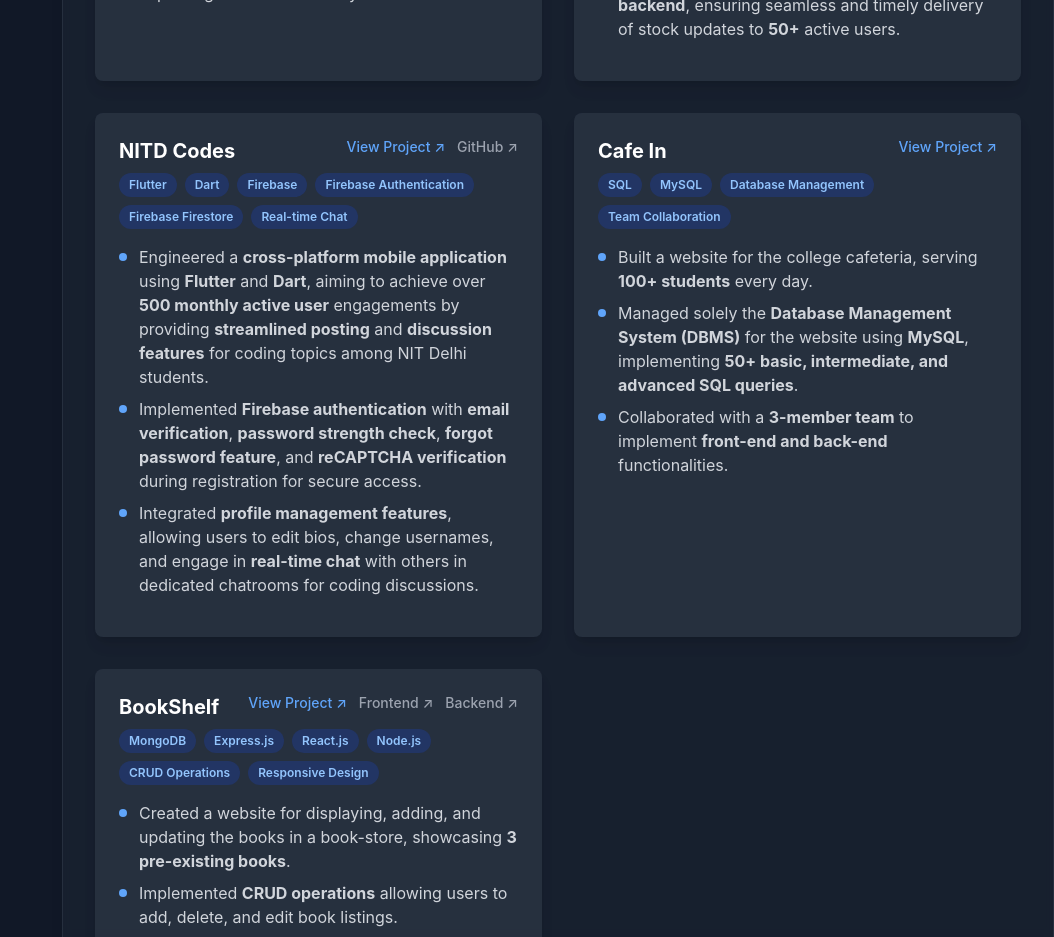
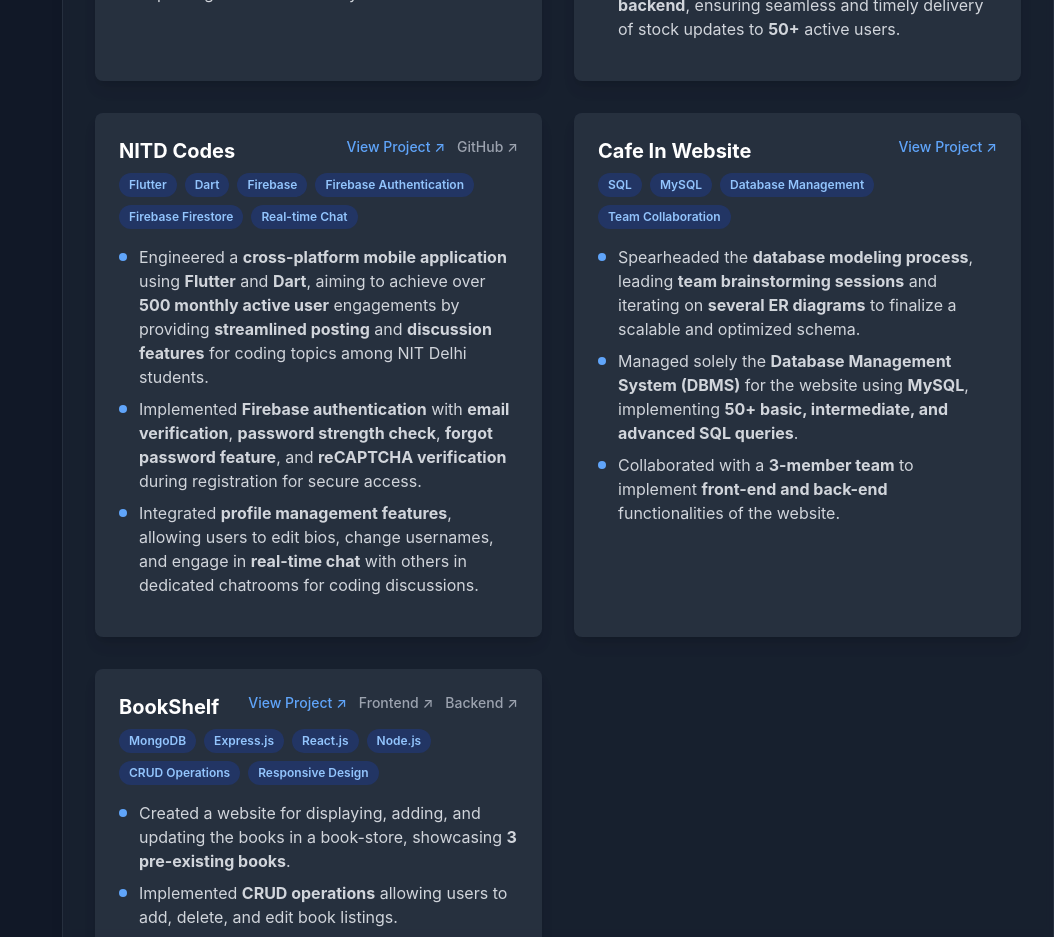
Before and after one commit to Gaurishh/portfolio-website, a Next.js app: page / in a window 1280 px wide. Shown: the part 3320-4257 px from the top of the page, without its empty margins (226-1280 px from the left). Built offline with nearby package versions, Linux system fonts and the light colour scheme.

Commit message:
Changed Cafe In Content

```diff
--- a/components/constants.js
+++ b/components/constants.js
@@ -108,11 +108,11 @@ export const projects = [
     github: 'https://github.com/Gaurishh/flutter_nitd-codes-app'
   },
   {
-    name: 'Cafe In',
+    name: 'Cafe In Website',
     bullets: [
-      'Built a website for the college cafeteria, serving <strong>100+ students</strong> every day.',
+      'Spearheaded the <strong>database modeling process</strong>, leading <strong>team brainstorming sessions</strong> and iterating on <strong>several ER diagrams</strong> to finalize a scalable and optimized schema.',
       'Managed solely the <strong>Database Management System (DBMS)</strong> for the website using <strong>MySQL</strong>, implementing <strong>50+ basic, intermediate, and advanced SQL queries</strong>.',
-      'Collaborated with a <strong>3-member team</strong> to implement <strong>front-end and back-end</strong> functionalities.'
+      'Collaborated with a <strong>3-member team</strong> to implement <strong>front-end and back-end</strong> functionalities of the website.'
     ],
     tech: ['SQL', 'MySQL', 'Database Management', 'Team Collaboration'],
     link: 'https://drive.google.com/file/d/1CiwpGPxQj2Yz7sVeAAXks_jNI3zmjAC8/view?usp=sharing',
```
